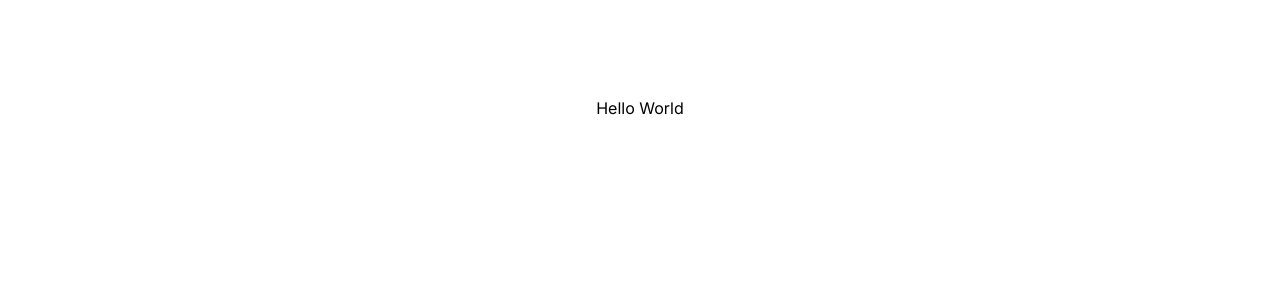
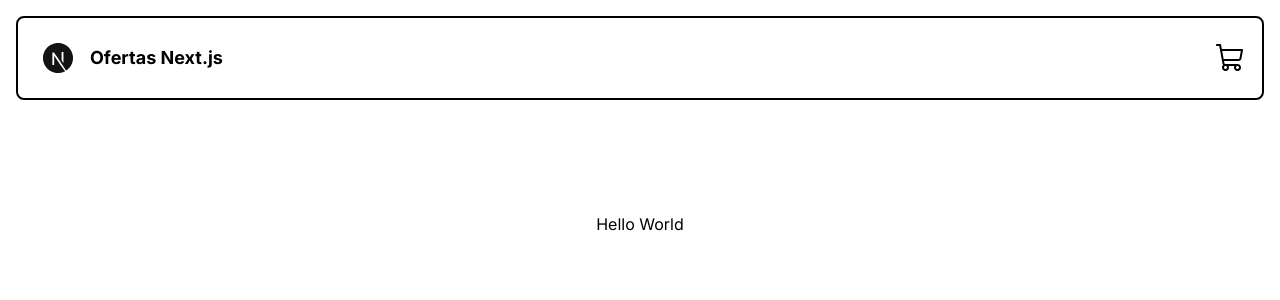
Before and after one commit to matheusbloize/offers_next, a Next.js app: page / in a window 1280 px wide. Shown: the top 300 px of the page. Built offline with nearby package versions, Linux system fonts and the light colour scheme.

Commit message:
feat: header created

```diff
--- a/src/app/layout.tsx
+++ b/src/app/layout.tsx
@@ -1,6 +1,8 @@
 import type { Metadata } from "next";
 import { Inter } from "next/font/google";
+
 import "./globals.css";
+import Header from "@/components/layout/Header";
 
 const inter = Inter({ subsets: ["latin"] });
 
@@ -22,7 +24,10 @@ export default function RootLayout({
 }>) {
   return (
     <html lang="pt-BR">
-      <body className={inter.className}>{children}</body>
+      <body className={inter.className}>
+        <Header />
+        {children}
+      </body>
     </html>
   );
 }
--- /dev/null
+++ b/src/components/layout/Header.tsx
@@ -0,0 +1,21 @@
+import Image from "next/image";
+import Link from "next/link";
+
+import cart from "@/assets/svg/cart.svg";
+import next from "@/assets/svg/next.svg";
+
+const Header = () => {
+  return (
+    <header className="flex justify-between items-center border-solid border-2 border-black rounded-lg p-4 m-4">
+      <Link href={"/"} className="flex gap-2 items-center">
+        <Image src={next} alt="Símbolo de código." width={48} height={48} />
+        <h1 className="text-lg font-bold">Ofertas Next.js</h1>
+      </Link>
+      <Link href={"/carrinho"}>
+        <Image src={cart} alt="Carrinho." width={32} height={32} />
+      </Link>
+    </header>
+  );
+};
+
+export default Header;
```
Also changed, not shown: src/assets/svg/code.svg (deleted), src/assets/svg/next.svg (added).
